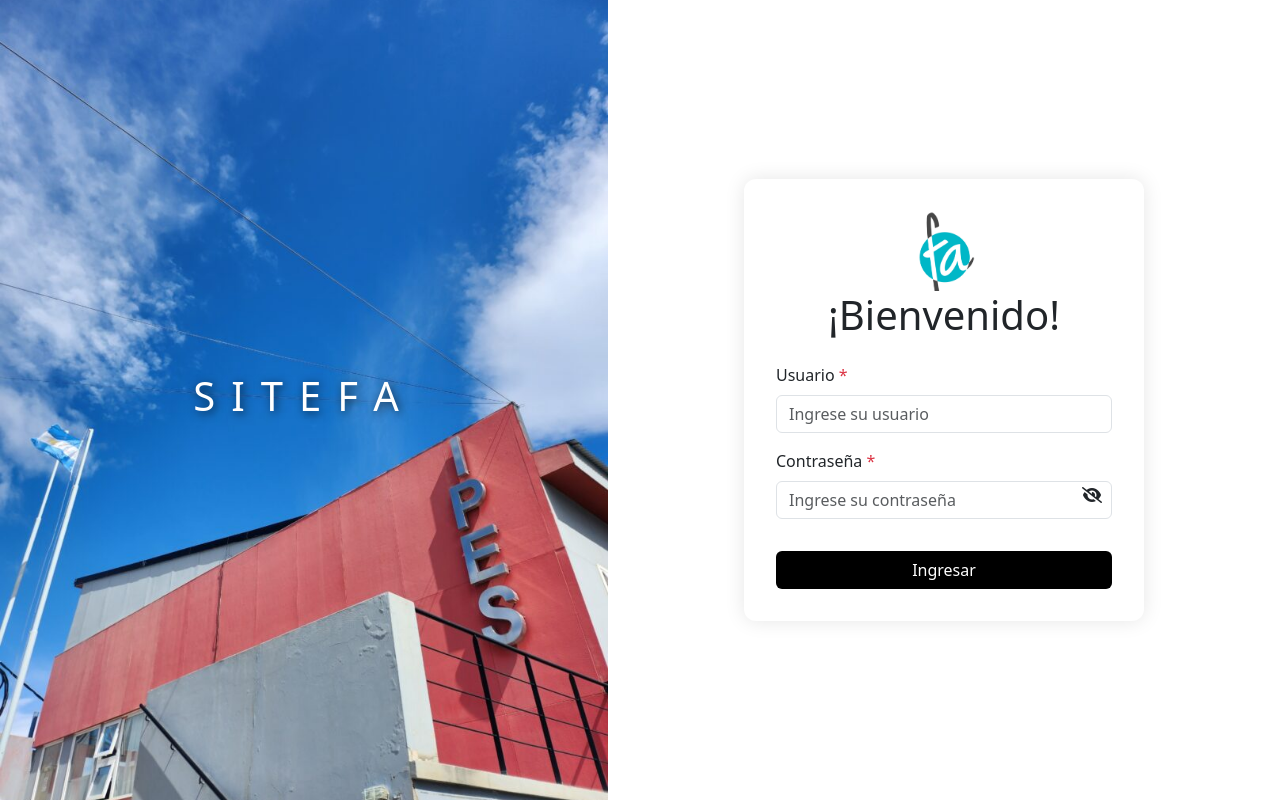
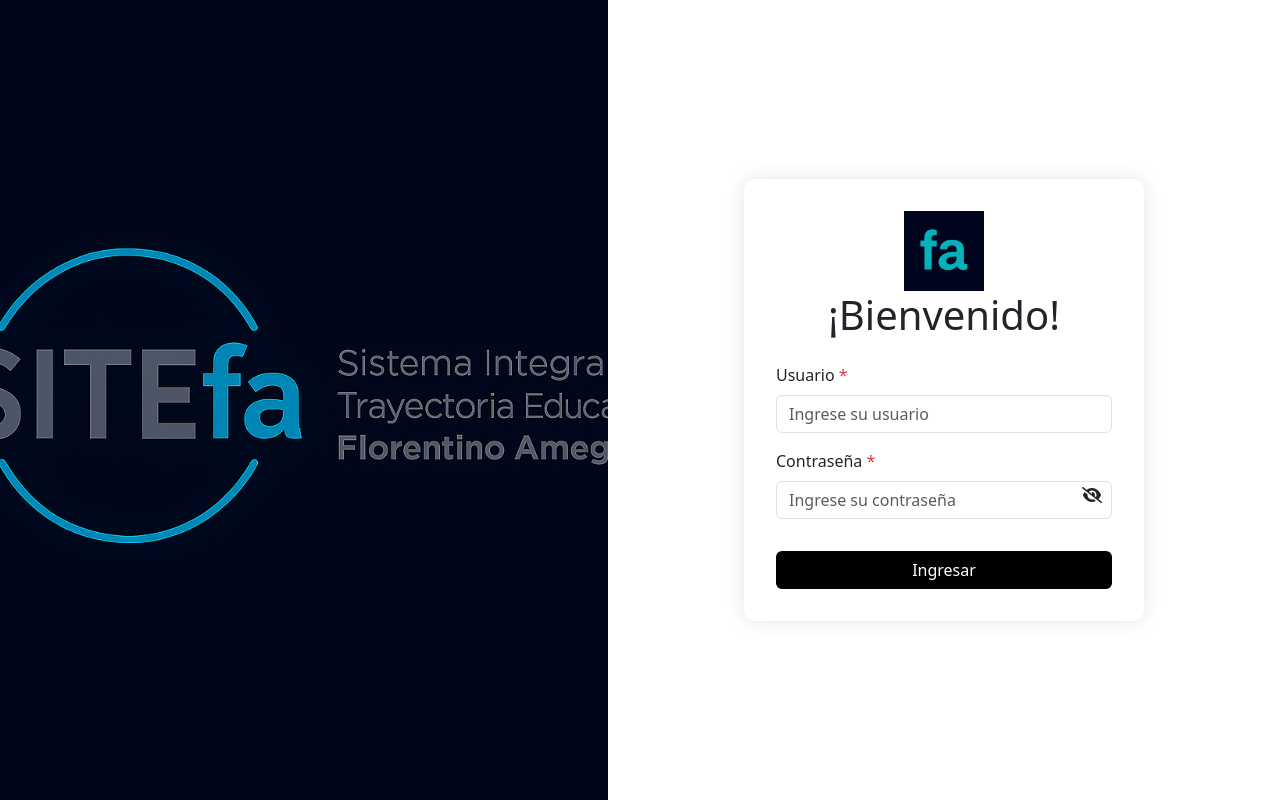
Before and after one commit to geremias12345/sitefa, a Django app: page / in a window 1280 px wide. Run offline with Django 5.2, Linux system fonts and the light colour scheme.

Commit message:
cambie el logo del login

```diff
--- a/src/templates/inicio/inicio.html
+++ b/src/templates/inicio/inicio.html
@@ -28,7 +28,7 @@
           href="{% url 'inicio:inicio' %}"
         >
           <img
-            src="{% static 'img/logo-ipes.png' %}"
+            src="{% static 'img/logositefa.png' %}"
             alt="Logo"
             class="me-2 logo-navbar"
             style="height: 40px"
--- a/src/templates/registration/login.html
+++ b/src/templates/registration/login.html
@@ -19,10 +19,10 @@
 
 <div class="login-container">
   <!-- Imagen izquierda -->
-  <div class="login-image" style="--bg-image: url('{% static "img/ipes.jpg" %}');">
+  <div class="login-image" style="--bg-image: url('{% static "img/logositefa.png" %}');">
 
     <div class="overlay-text text-center">
-        <h1>SITEFA</h1>
+        <h1></h1>
     </div>
   </div>
 
@@ -31,7 +31,7 @@
     <div class="login-box">
         <!-- Subtítulo o logo pequeño debajo -->
   <div class="mb-4 text-center">
-    <img src="{% static 'img/logo-ipes.png' %}" alt="IPES" style="max-width: 80px;">
+    <img src="{% static 'img/logosimple.png' %}" alt="IPES" style="max-width: 80px;">
     <h1>¡Bienvenido!</h1>
   </div>
 
```
Also changed, not shown: src/static/img/ipes.jpg (deleted), src/static/img/logo-ipes.png (deleted), src/static/img/logosimple.png (added), src/static/img/logositefa.png (added).
